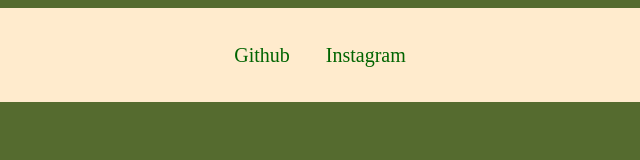
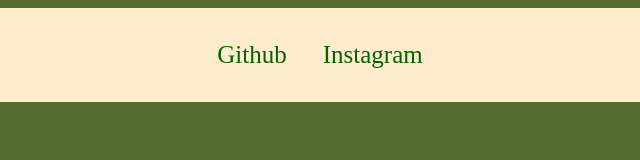
Before and after one commit to sorrisin/Meu_primeiro_curso_dev, a plain HTML site: page index.html in a window 1280 px wide. Shown: the full height of the page, 320-960 px from the left. Drawn offline with Linux system fonts and the light colour scheme.

Commit message:
Aula_01/03
salvado a aula

```diff
--- a/index.html
+++ b/index.html
@@ -14,7 +14,7 @@
         }
         header div a {
             color:darkgreen;
-            font-size: 20px;
+            font-size: 25px;
             line-height: 30px;
             margin: 0 16px;
             text-decoration: dotted;
@@ -34,8 +34,8 @@
     <header>
 
         <div class="links">
-           <a href="www.github.com/sorrisin">Github</a>
-            <a href="www.instagram.com/Joaogsr_">Instagram</a>
+           <a href="http://www.github.com/sorrisin">Github</a>
+            <a href="http://www.instagram.com/Joaogsr_">Instagram</a>
         </div>
     </header>
 
```
